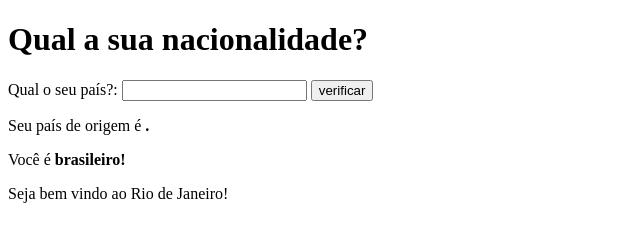
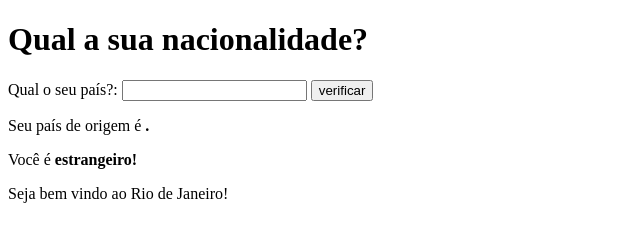
Before and after one commit to dario-gms/javascript-course, a plain HTML site: page Aula010 Condições em Javascript/Aula012.html in a window 1280 px wide. Both pictures are taken after a click on the button "verificar". Shown: the full height of the page, 0-640 px from the left. Drawn offline with Linux system fonts and the light colour scheme.

Commit message:
feito correção do código

```diff
--- a/Aula010 Condições em Javascript/Aula012.html
+++ b/Aula010 Condições em Javascript/Aula012.html
@@ -21,9 +21,11 @@
             var res = window.document.querySelector('div#res')
             var pais = txtpais.value
             res.innerHTML = `<p>Seu país de origem é <strong>${pais}.</strong></p>`
-            if (pais == 'Brasil','Brazil') {
+            if (pais == 'Brasil') {
                 res.innerHTML += `<p>Você é <strong>brasileiro!</strong></p>`
-            } else { res.innerHTML += '<p>Você é <strong>estrangeiro!</strong></p>' }
+            } else {
+                res.innerHTML += `<p>Você é <strong>estrangeiro!</strong></p>`
+            }
             res.innerHTML += '<p>Seja bem vindo ao Rio de Janeiro!</p>'
         }
     </script>
```
Also changed, not shown: Aula010 Condições em Javascript/Aula013.html (added), 1 other file.
